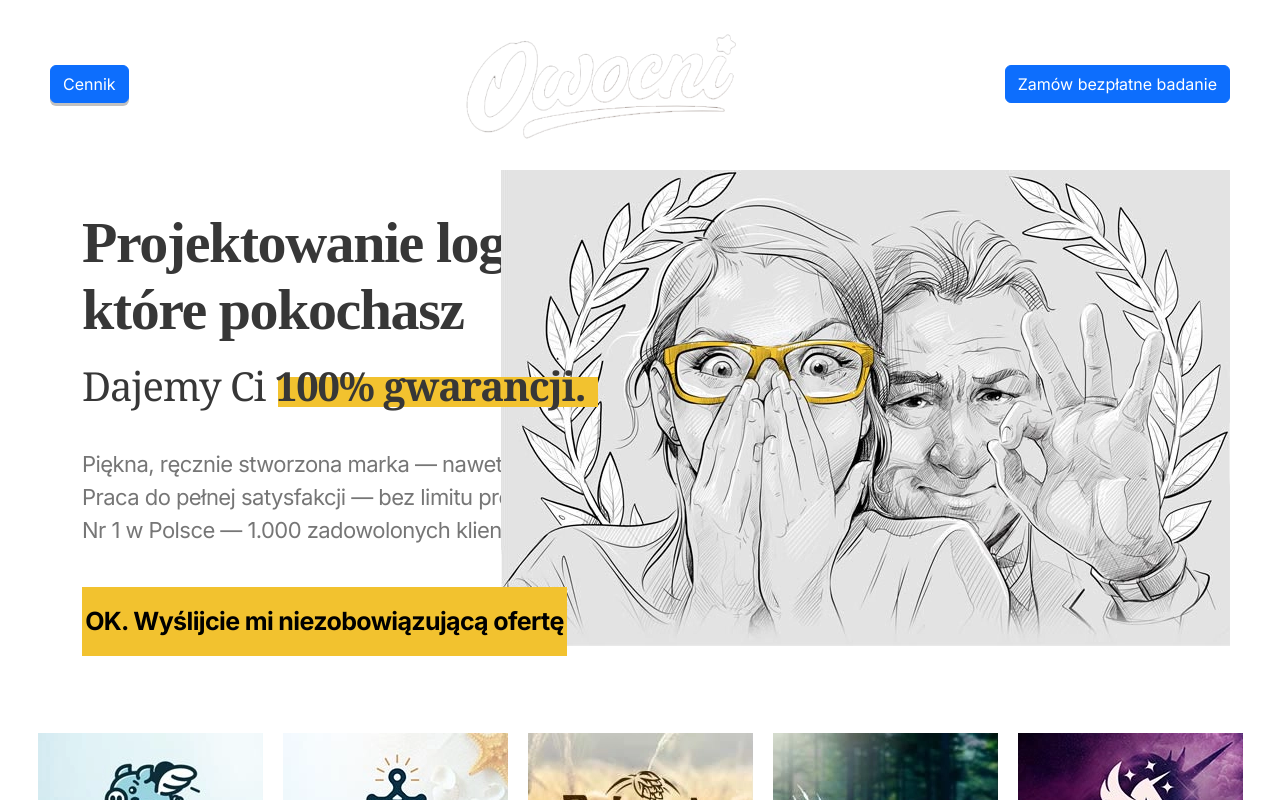
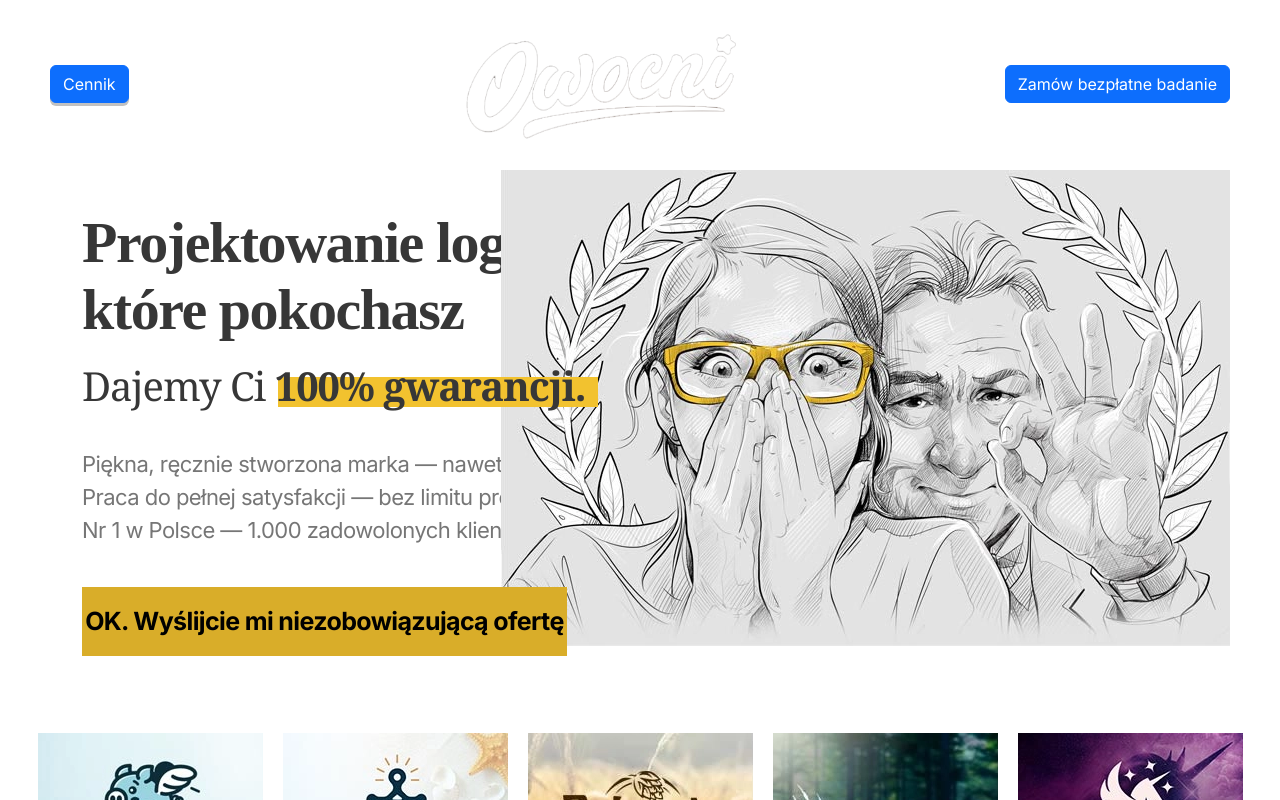
Before and after one commit to marketersi/marketersi.pl, a Next.js app: page /projektowanie-logo in a window 1280 px wide. In both pictures the pointer is over the button 324 px from the left and 621 px from the top of the page. Shown: the top 800 px of the page. Built offline with nearby package versions, Linux system fonts and the light colour scheme.

Commit message:
fix(projektowanie-ux): button color change on hover

```diff
--- a/src/app/projektowanie-logo/logoDesign.css
+++ b/src/app/projektowanie-logo/logoDesign.css
@@ -1118,3 +1118,11 @@ contact-inputs textarea {
   border-bottom: 2px #e0ab06 dotted;
   cursor: pointer;
 }
+
+.download-catalog-button-2:hover {
+  background: #d9ad29;
+}
+
+.download-catalog-button:hover {
+  background: #d9ad29;
+}
```
